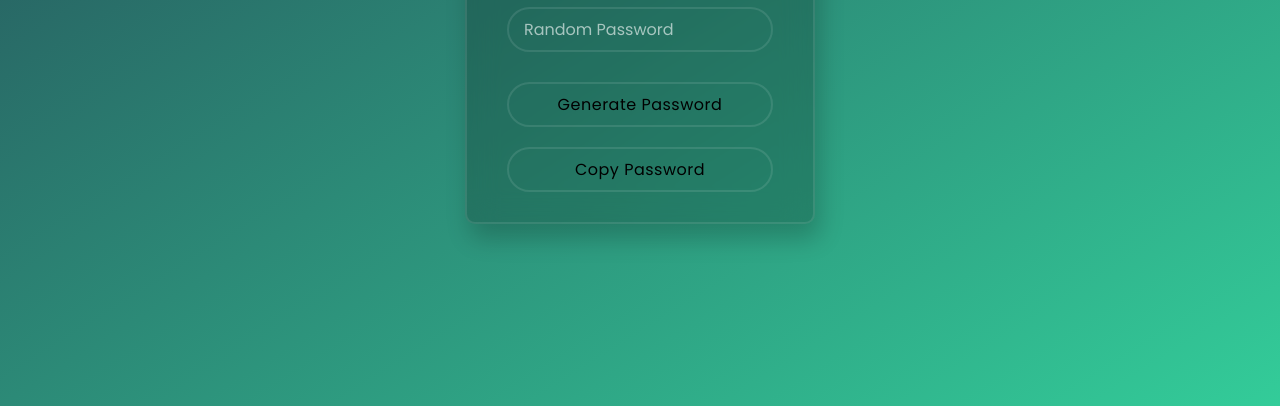
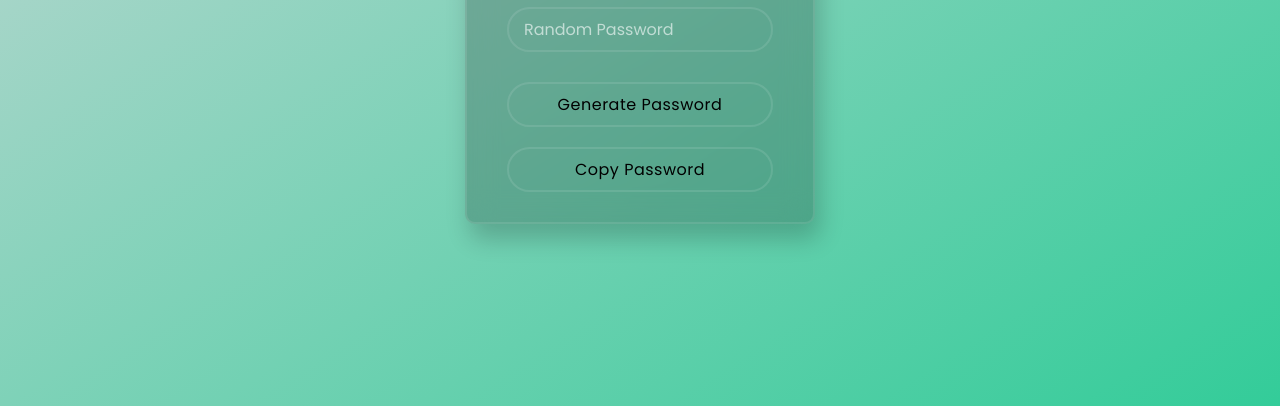
Before and after one commit to contigen/Random-Password-Generator, a plain HTML site: page index.html in a window 1280 px wide. Shown: the part 394-800 px from the top of the page. Drawn offline with Linux system fonts and the light colour scheme.

Commit message:
Update style.css

```diff
--- a/style.css
+++ b/style.css
@@ -6,7 +6,7 @@ body {
   margin: 0;
   padding: 0;
   background: #33cc99;
-  background: linear-gradient(to bottom right, #254855, #33cc99);
+  background: linear-gradient(to bottom right, rgb(202, 216, 215), #33cc99);
   display: flex;
   align-items: center;
   justify-content: center;
```
